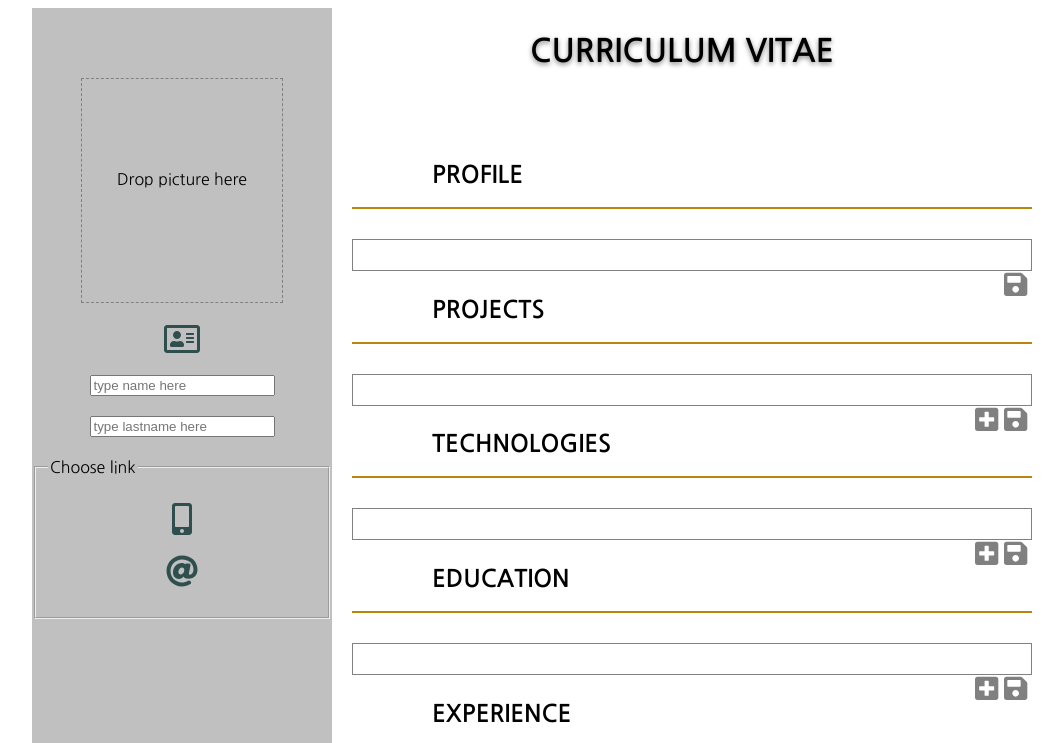
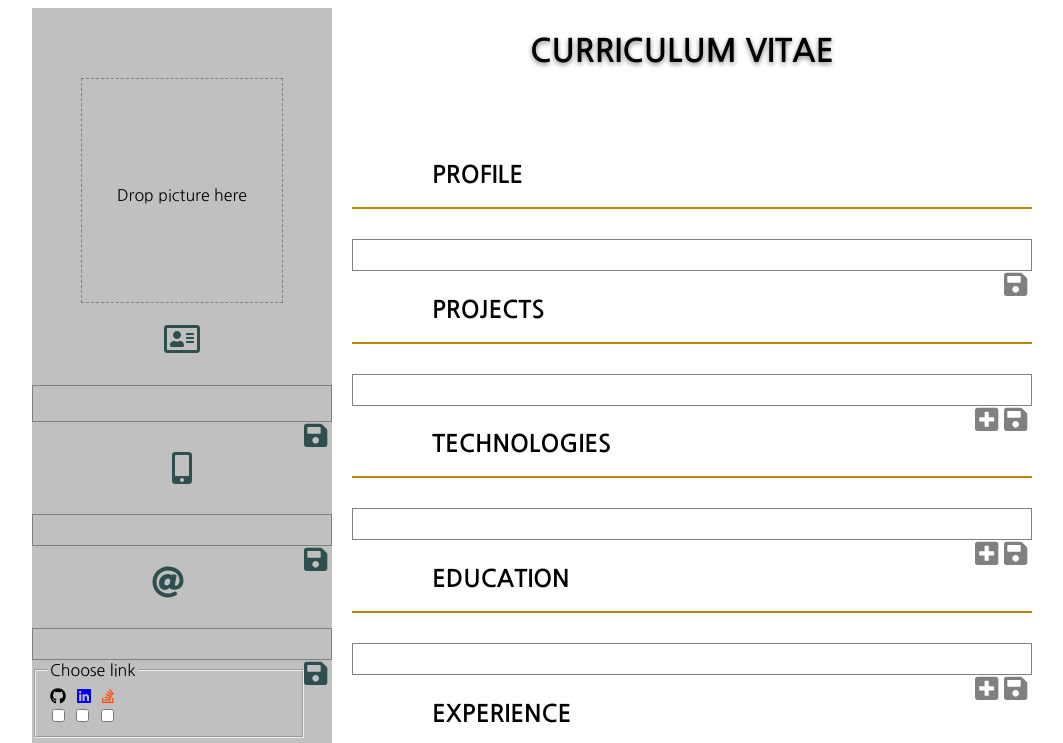
Before and after one commit to tomaszkramer/cv_generator, a plain HTML site: page index.html in a window 1280 px wide. Shown: the top 743 px of the page, without its empty margins (108-1171 px from the left). Drawn offline with Linux system fonts and the light colour scheme.

Commit message:
icons added

```diff
--- a/app.js
+++ b/app.js
@@ -13,6 +13,7 @@
             holder.appendChild(img);
             holder.classList.remove('drag-drop');
             holder.classList.add('dropped');
+            holder.style.color = 'transparent';
         };
         reader.readAsDataURL(file);
     };
@@ -32,6 +33,8 @@
     function addItem(item) {
 
         let box = item.target.parentElement;
+        let box2 = box.parentElement;
+        console.log(box2);
         let addedItem = document.createElement('div');
         let div = document.createElement('div');
         let btnAdd = document.createElement('button');
@@ -56,14 +59,12 @@
         btnRemove.append(iconRemove);
         div.classList.add('text-field');
         div.contentEditable = 'true';
-        console.log(div);
 
-        box.append(addedItem);
+        box2.append(addedItem);
         addedItem.append(div);
         addedItem.append(btnSaveEdit);
         addedItem.append(btnAdd);
         addedItem.append(btnRemove);
-        console.log(btnSaveEdit);
         Addbuttons = document.querySelectorAll('button');
         btnAdd.addEventListener('click', addItem);
         btnSaveEdit.addEventListener('click', saveEditItem);
@@ -71,14 +72,18 @@
     }
 
     function saveEditItem(item) {
-        let div = item.target.previousElementSibling;
+        let divPar = item.target.parentElement;
+        let div = divPar.children[0];
+        let divClear = divPar.children[1];
+        console.log(div);
         let icon = item.target.firstElementChild;
 
         if(item.target.value === 'edit'){
             div.contentEditable = 'false';
-            console.log(div);
             div.classList.remove('text-field');
             div.classList.add('text-saved');
+            divClear.style.clear= 'both';
+            console.log(divClear);
             icon.classList.remove('fa-save');
             icon.classList.add('fa-edit');
             item.target.value = 'save';
--- a/index.html
+++ b/index.html
@@ -7,22 +7,53 @@
     <meta http-equiv="X-UA-Compatible" content="ie=edge">
     <title>CV Creator</title>
     <link href="https://fonts.googleapis.com/css?family=Nanum+Gothic:400,700" rel="stylesheet">
+    <link href="https://fonts.googleapis.com/css?family=Archivo+Black" rel="stylesheet">
     <link rel="stylesheet" href="style.css">
 </head>
  <section class="main">
    <div class="grid">
        <div class="grid-item-1">
            <div class="drag-drop">
-               Drop picture here
+               <p>Drop picture here</p>
            </div>
            <div class="icon">
                <i class="far fa-address-card"></i>
-               <input class="name" type="text" placeholder="type name here">
-               <input  class="name" type="text" placeholder="type lastname here">
+               <div class="name">
+                <div  class="text-field" contenteditable="true"></div>
+                <button class="save-edit"><i class="fas fa-save darkgrey"></i></button>
+               </div>
+               <div class="address">
+                   <i class="fas fa-mobile-alt"></i>
+                   <div>
+                      <div class="text-field" contenteditable="true"></div>
+                      <button class="save-edit"><i class="fa fa-save darkgrey"></i></button>
+                   </div>
+                   <i class="fas fa-at"></i>
+                   <div>
+                      <div class="text-field" contenteditable="true"></div>
+                       <button class="save-edit"><i class="fa fa-save darkgrey"></i></button>
+                   </div>
+               </div>
                <fieldset>
                    <legend>Choose link</legend>
-                   <i class="fas fa-mobile-alt"></i>
-                   <i class="fas fa-at"></i>
+                   <div class="inline">
+                       <div class="icon-choose">
+                           <i class="fab fa-github"></i>
+                       </div>
+                       <input type="checkbox">
+                   </div>
+                   <div class="inline">
+                       <div class="icon-choose">
+                           <i class="fab fa-linkedin"></i>
+                       </div>
+                       <input type="checkbox">
+                   </div>
+                   <div class="inline">
+                       <div class="icon-choose">
+                           <i class="fab fa-stack-overflow"></i>
+                       </div>
+                       <input type="checkbox">
+                   </div>
                </fieldset>
            </div>
        </div>
@@ -32,7 +63,8 @@
                <h2 class="profile">PROFILE</h2>
                <div class="line">
                 <div class="text-field" contenteditable="true"></div>
-                <button class="save-edit" value = "edit"><i class="fas fa-save"></i></button>
+                <div style="clear: both;"></div>
+                   <button class="save-edit" value = "edit"><i class="fas fa-save"></i></button>
                </div>
            </div>
            <div class="box">
--- a/style.css
+++ b/style.css
@@ -48,6 +48,10 @@ body {
 
 }
 
+.inline {
+    display: inline-block;
+}
+
 .text-field {
     margin: 30px 0 0 0;
     min-height: 30px;
@@ -55,14 +59,23 @@ body {
     border: 1px solid grey;
 }
 
+.text-field-name {
+    margin: 30px 0 0 0;
+    min-height: 30px;
+    max-width: 100%;
+    border: 1px solid grey;
+    padding: 0 10px 0 10px;
+}
+
 .text-saved {
     margin: 20px 0 0 20px;
     min-height: 30px;
     max-width: 100%;
+    overflow-wrap: break-word;
 }
 
 .added-item {
-
+    margin-left: 20px;
 }
 
 .line {
@@ -89,9 +102,24 @@ h2 {
     text-align: justify;
 }
 
+/*right column name and address area*/
+
 .name {
     display: block;
-    margin: 20px auto;
+    font-family: 'Archivo Black', sans-serif;
+    font-size: 2em;
+    text-align: center;
+    margin: auto;
+}
+
+.address {
+    padding-top: 10px;
+}
+
+.icon-choose {
+    text-align: center;
+    text-align: -moz-center;
+    text-align: -webkit-center;
 }
 
 /*icons*/
@@ -141,6 +169,16 @@ h2 {
     margin-right: 5px;
 }
 
+.fa-linkedin {
+    color: blue;
+    margin-left: 3px;
+}
+
+.fa-stack-overflow {
+    color: orangered;
+    margin-left: 3px;
+}
+
 i {
     display: block;
 }
@@ -153,6 +191,10 @@ button {
     border: none;
     background: transparent;
     padding: 0;
+}
+
+.darkgrey {
+    color: darkslategray;
 }
 
 .save-edit {
```
